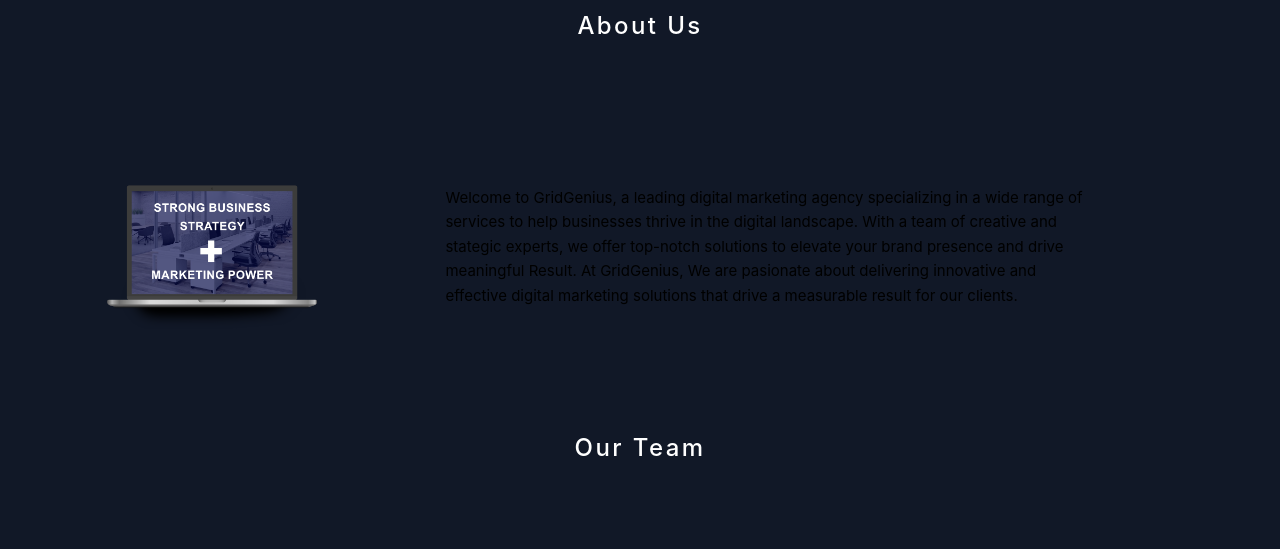
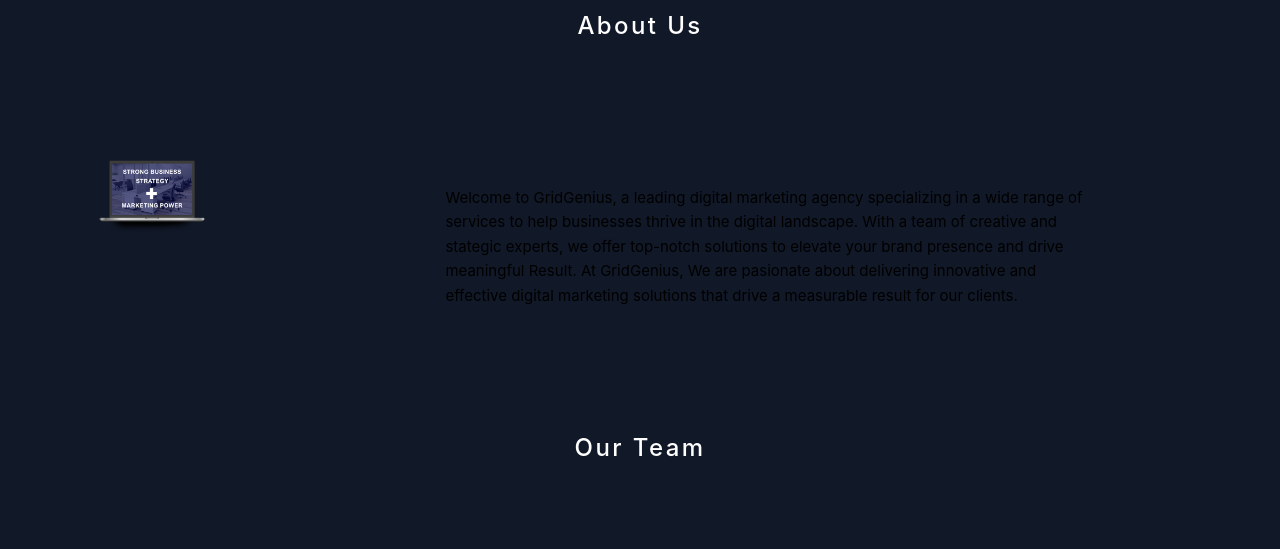
Before and after one commit to prajjwal2000/Grid.Genius, a plain HTML site: page index.html in a window 1280 px wide. Shown: the part 1600-2149 px from the top of the page. Drawn offline with nearby package versions, Linux system fonts and the light colour scheme.

Commit message:
Update index.html

```diff
--- a/index.html
+++ b/index.html
@@ -154,7 +154,7 @@
           </div>
           <div class="flex" ; border-radius: 5px;">
             <div class="imgabout" style="width: 800px; height: 200px; margin-top: -10px;">
-              <img style="margin-left: 60px; width:240px; height:240px;" src="./img/laptop_about.png" alt="">
+              <img style="margin-left: 60px; width:120px; height:120px;" src="./img/laptop_about.png" alt="">
             </div>
             <div class="abouttext">
               <p style="margin-top: 40px; color: black; font-size: 15px;" class="lg:w-2/3 mx-auto leading-relaxed text-base">Welcome to GridGenius, a leading digital marketing agency specializing in a wide range of services to help businesses thrive in the digital landscape. With a team of creative and stategic experts, we offer top-notch solutions to elevate your brand presence and drive meaningful Result.
```
